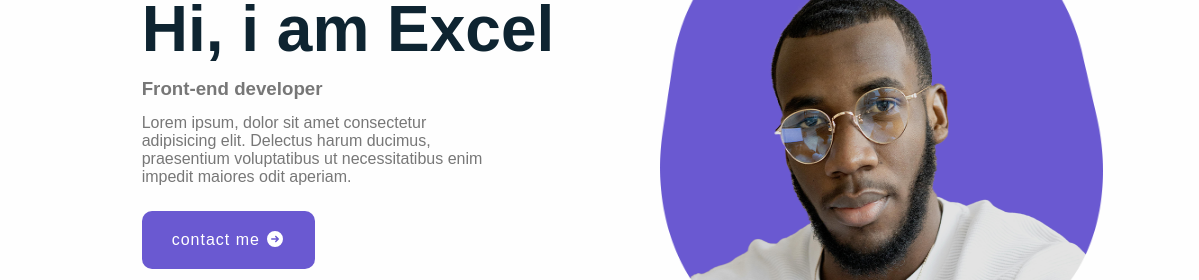
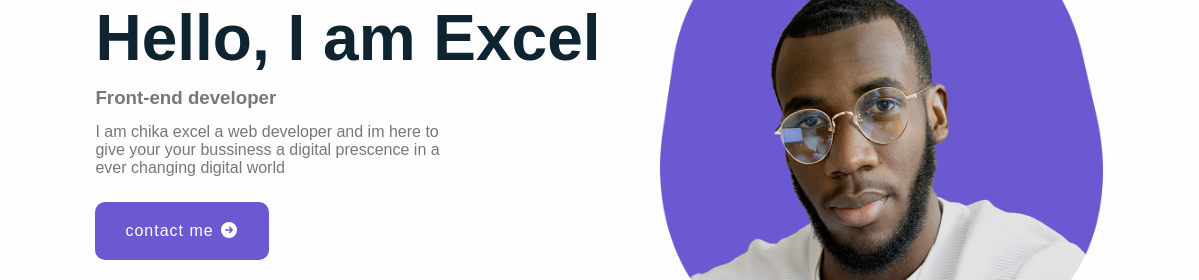
Before and after one commit to xprogram24/my-portfolio, a plain HTML site: page index.html in a window 1280 px wide. Shown: the part 280-560 px from the top of the page, 81-1280 px from the left. Drawn offline with Linux system fonts and the light colour scheme.

Commit message:
personalization of default text

```diff
--- a/index.html
+++ b/index.html
@@ -61,11 +61,11 @@
             </div>
 
             <div class="info">
-                <h2>
-                    Hi, i am Excel
+                <h2 >
+                    Hello, I am Excel
                 </h2>
                 <h3>Front-end developer</h3>
-                <p>Lorem ipsum, dolor sit amet consectetur adipisicing elit. Delectus harum ducimus, praesentium voluptatibus ut necessitatibus enim impedit maiores odit aperiam.</p>
+                <p> I am chika excel  a web developer and im here to give your your bussiness a digital prescence in a ever changing digital world</p>
                 <a href="" class="btn">contact me <i class="fas fa-arrow-circle-right"></i></a>
             </div>
             <div class="home-img">
@@ -88,7 +88,7 @@
                     <div class="description">
                         <h3>I'm Excel</h3>
                         <h4>A Junior <span>Front-end developer</span> based in <span>Nigeria</span></h4>
-                        <p>Lorem ipsum dolor sit amet consectetur adipisicing elit. Exercitationem est ipsa optio enim corporis placeat amet voluptatibus aliquid quibusdam animi!</p>
+                        <p>you have spent years ,building your bussiness to be a heavy weight in your field and  your industry , now to postion for the future and ensure you stay relevant, you cant do without a digital presence that tells your story and that is what i do, I am chika excel a frontend web developer and i am here to give your bussiness a digital presence </p>
 
                     </div>
                     <ul class="professional-list">
--- a/style.css
+++ b/style.css
@@ -201,6 +201,7 @@ header.sticky .nav-bar{
     font-size: 4em;
     font-weight:600;
     line-height: 70px;
+
 }
 
 .home-container .info h3{
```
